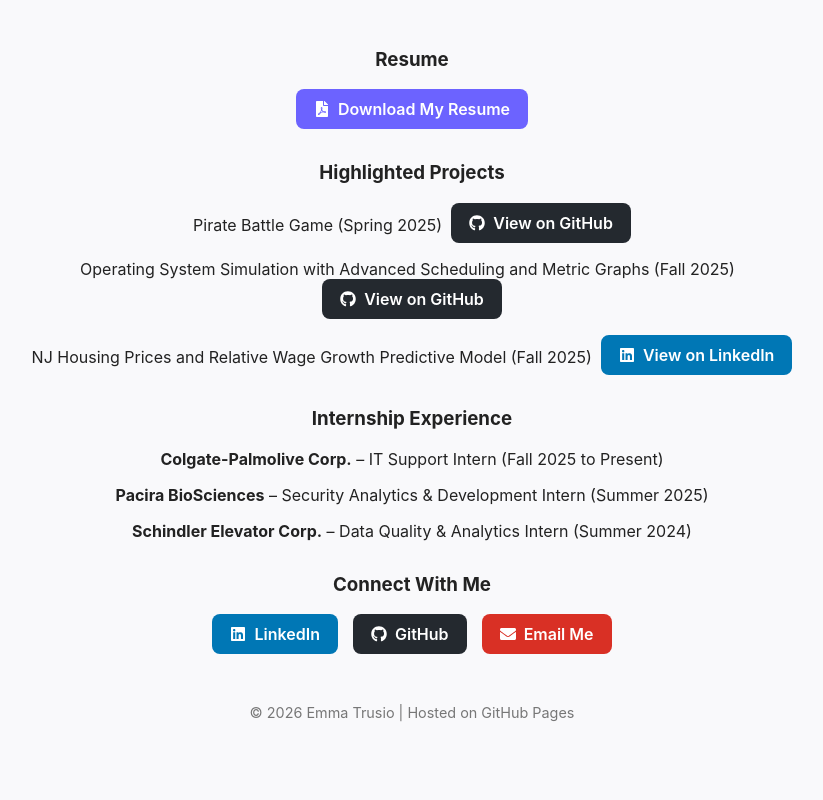
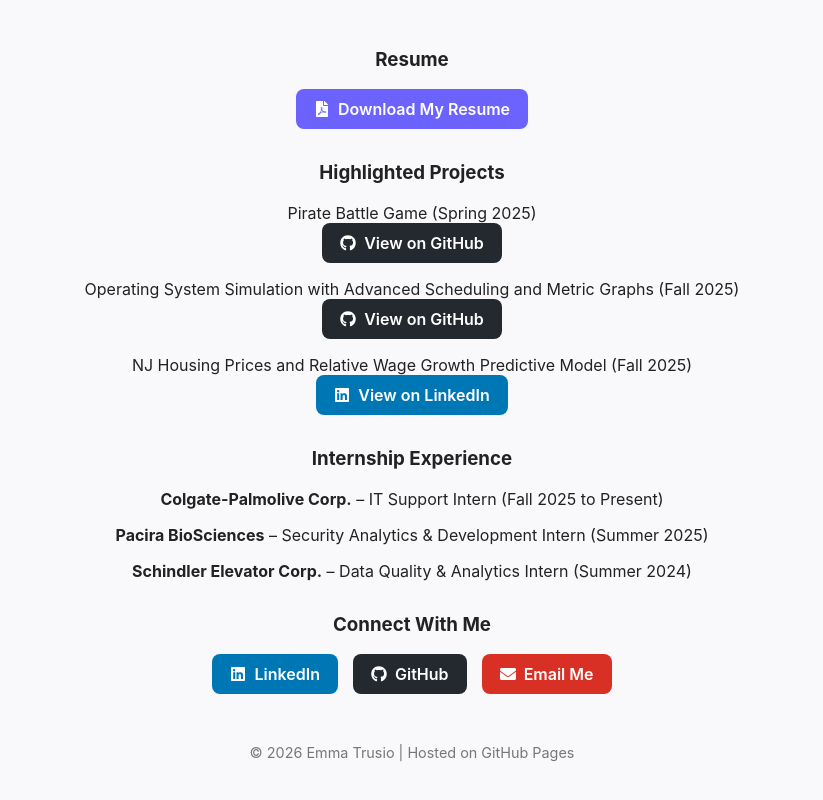
Before and after one commit to eetrusio14/my-portfolio, a React (Create React App) app: page / in a window 1280 px wide. Shown: the part 902-1702 px from the top of the page, without its empty margins (228-1051 px from the left). Built offline with nearby package versions, Linux system fonts and the light colour scheme.

Commit message:
Fixed spacing for projects

```diff
--- a/src/App.js
+++ b/src/App.js
@@ -69,9 +69,9 @@
       {/* Projects Section */}
       <section>
         <h3>Highlighted Projects</h3>
-        <ul>
+        <ul className="projects-list">
           <li>
-            Pirate Battle Game (Spring 2025) &nbsp;
+            <div>Pirate Battle Game (Spring 2025)</div>
             <a
               href="https://github.com/eetrusio14/pirate-game"
               target="_blank"
@@ -81,8 +81,9 @@
               <FaGithub /> &nbsp; View on GitHub
             </a>
           </li>
+
           <li>
-            Operating System Simulation with Advanced Scheduling and Metric Graphs (Fall 2025) &nbsp;
+            <div>Operating System Simulation with Advanced Scheduling and Metric Graphs (Fall 2025)</div>
             <a
               href="https://github.com/eetrusio14/Operating-Systems-Final.git"
               target="_blank"
@@ -92,8 +93,9 @@
               <FaGithub /> &nbsp; View on GitHub
             </a>
           </li>
+
           <li>
-            NJ Housing Prices and Relative Wage Growth Predictive Model (Fall 2025) &nbsp;
+            <div>NJ Housing Prices and Relative Wage Growth Predictive Model (Fall 2025)</div>
             <a
               href="https://www.linkedin.com/in/emmatrusio/"
               target="_blank"
```
